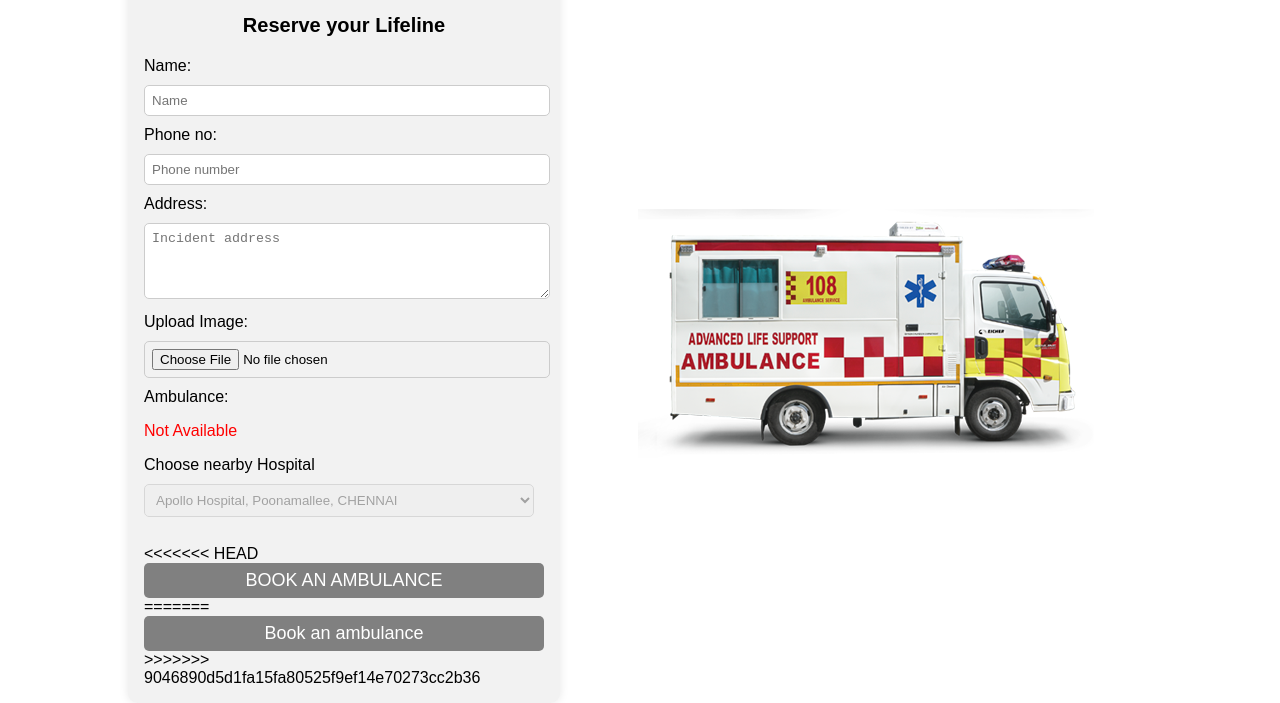
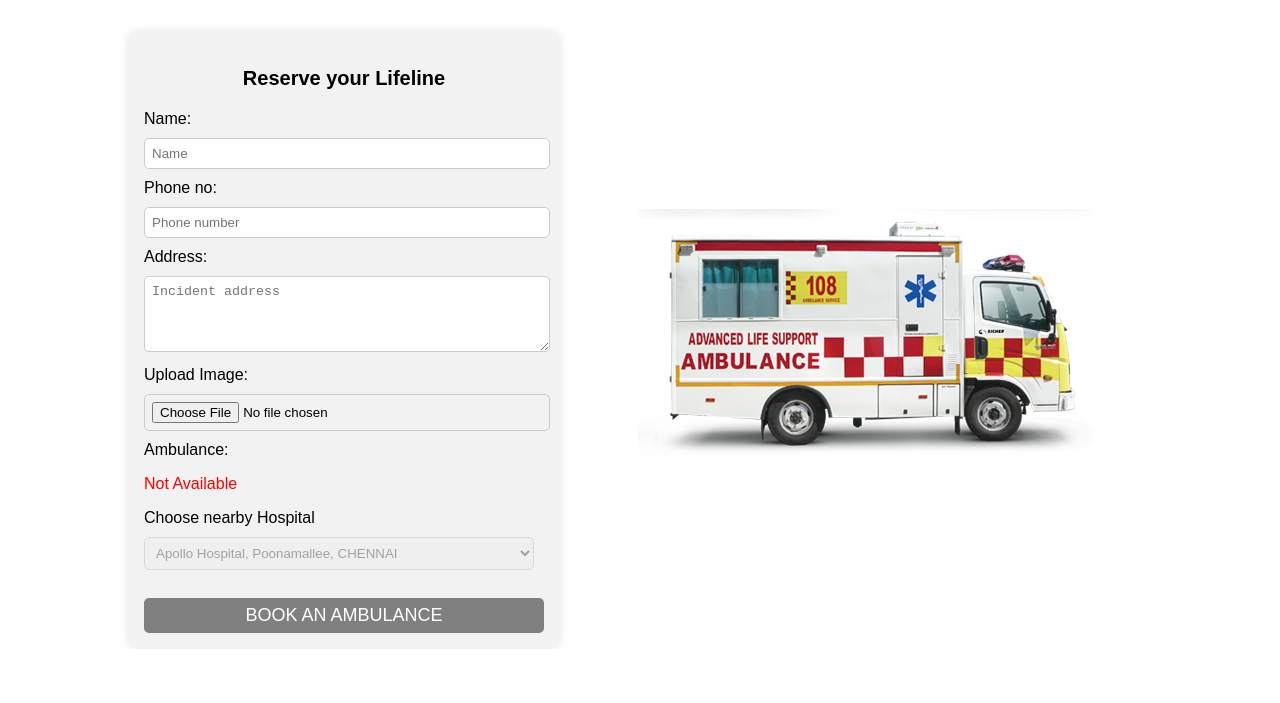
Before and after one commit to Sivabalan10/Smart-helmet-Webpage, a plain HTML site: page booking.html in a window 1280 px wide. Shown: the part 228-931 px from the top of the page. After the commit the page ends 877 px from the top, so only its background shows below. Drawn offline with Linux system fonts and the light colour scheme; some packages are replaced by stand-ins of ours; a script that the page names is missing; a web font is replaced by a local one.

Commit message:
Update booking.html

```diff
--- a/booking.html
+++ b/booking.html
@@ -124,11 +124,9 @@
                     <option value="jh health care">JH Health Care Hospital, Poonamallee, CHENNAI</option>
                     <option value="Kumaran">Kumaran Hospital, Poonamallee, CHENNAI</option>
                 </select><br><br>
-<<<<<<< HEAD
+
                 <button type="button" onclick="booking_ambulance()" id="book" disabled>BOOK AN AMBULANCE</button>
-=======
-                <button type="button" onclick="booking_ambulance()" id="book" disabled>Book an ambulance</button>
->>>>>>> 9046890d5d1fa15fa80525f9ef14e70273cc2b36
+
             </form>
         </div>
 
```
